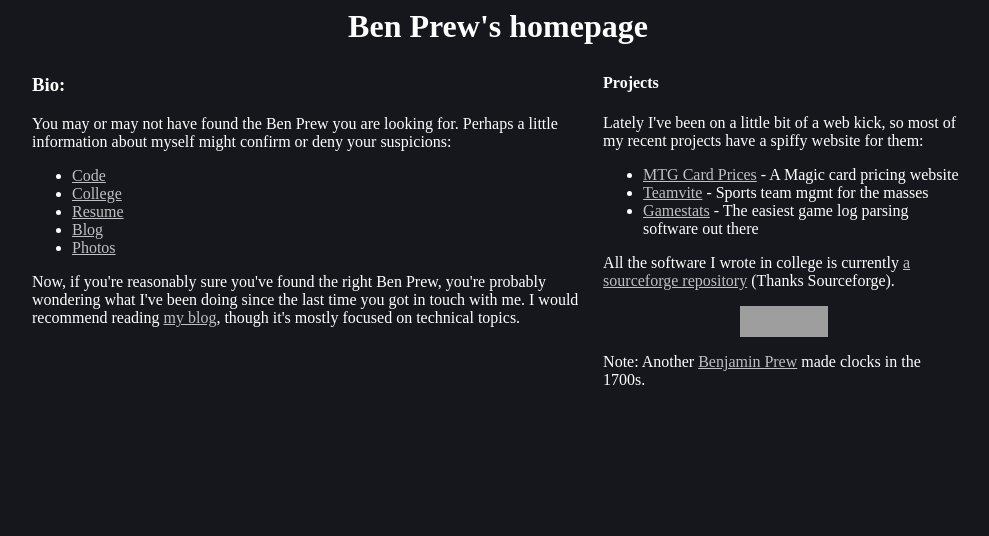
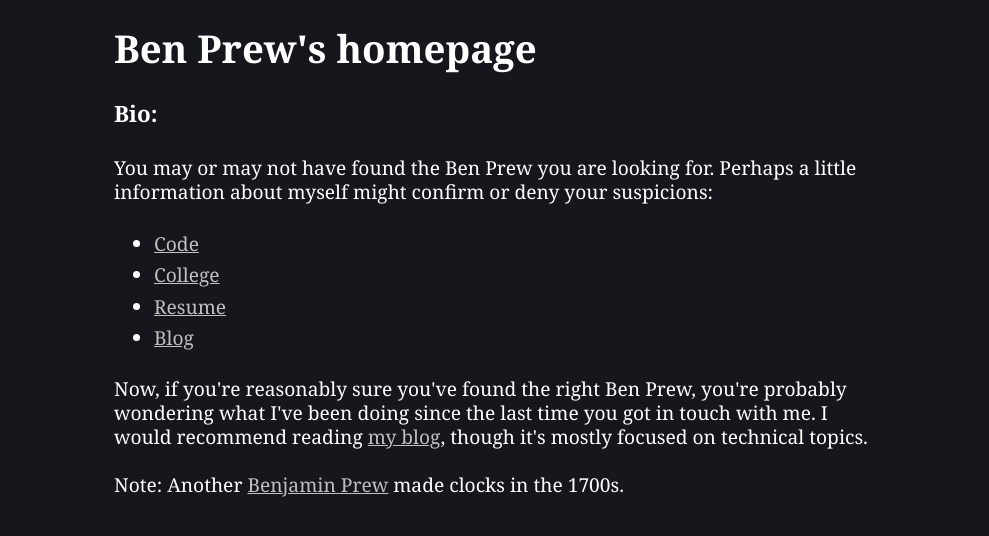
Before and after one commit to benprew/throwingbones, a plain HTML site: page ben/index.html in a window 1280 px wide. Shown: the whole page, without its empty margins (142-1131 px from the left). Drawn offline with Linux system fonts and the light colour scheme; grey boxes are pictures that could not be loaded; a web font is replaced by a local one.

Commit message:
Clean up deploy scripts and remove old files

```diff
--- a/ben/index.html
+++ b/ben/index.html
@@ -6,42 +6,21 @@
     <title>Ben Prew</title>
   </head>
   <body>
-  <center>
     <h1>Ben Prew's homepage</h1>
-  <table border=0 cellpadding=8 cellspacing=0 width="75%">
-  <tr>
-  <td width="50%" valign="top"><h3>Bio:</h3>
+    <h3>Bio:</h3>
     <p>You may or may not have found the Ben Prew you are looking for.  Perhaps a little information about myself might confirm or deny your suspicions:
       <ul>
         <li><a href="https://github.com/benprew">Code</a></li>
         <li><a href="http://cs.georgefox.edu">College</a></li>
         <li><a href="http://www.linkedin.com/in/benprew">Resume</a></li>
-      <li><a href="blog/">Blog</a></li>
-      <li><a href="https://plus.google.com/+BenPrew">Photos</a></li>
+        <li><a href="blog/index.html">Blog</a></li>
       </ul>
 
       <p>Now, if you're reasonably sure you've found the right Ben Prew, you're probably
         wondering what I've been doing since the last time you got in touch with me.  I would
-  recommend reading <a href="http://blog.verastreet.com">my blog</a>, though it's mostly
-  focused on technical topics.
+        recommend reading <a href="blog/index.html">my blog</a>, though it's mostly
+        focused on technical topics.</p>
 
-  </td>
-  <td width="33%" valign="top">
-
-  <h4>Projects</h4>
-  <p>Lately I've been on a little bit of a web kick, so most of my recent projects have a spiffy website for them:
-  <ul>
-    <li><a href="http://mtg.throwingbones.com">MTG Card Prices</a> - A Magic card pricing website</li>
-    <li><a href="http://www.teamvite.com">Teamvite</a> - Sports team mgmt for the masses</li>
-    <li><a href="http://gamestats.sf.net">Gamestats</a> - The easiest game log parsing software out there</li>
-  </ul>
-
-  <p>All the software I wrote in college is currently <a href="http://sourceforge.net/projects/mycode/">a sourceforge repository</a> (Thanks Sourceforge).
-  <div align="center"><A href="http://sourceforge.net"> <IMG src="http://sourceforge.net/sflogo.php?group_id=37148" width="88" height="31" border="0" alt="SourceForge Logo"></A></div>
-  <p/>Note: Another <a href="http://www.brianloomes.com/details/detailprew.html">Benjamin Prew</a> made clocks in the 1700s.
-  </td>
-  </tr>
-  </table>
-  </center>
+      <p>Note: Another <a href="http://www.brianloomes.com/details/detailprew.html">Benjamin Prew</a> made clocks in the 1700s.</p>
   </body>
 </html>
--- a/ben/style.css
+++ b/ben/style.css
@@ -1,10 +1,29 @@
-body { color: white; background-color: #16161D; font-family: 'Ledger', serif; }
-h1 { color: white; }
-h2 { color: white; }
-h3 { color: white; }
-li{ color: white; }
-p{ color: white; }
-p.in{ text-indent: 1em; }
-:link{ color: silver; }
-:visited{ color: silver; }
-:active{ color: silver; }
+body {
+    color: white;
+    background-color: #16161D;
+    margin:1em auto;
+    max-width:40em;
+    padding:0 .62em;
+    font:1.2em/1.62 Cambria, Georgia, serif;
+    -- Baskerville, "Baskerville old face", "Hoefler Text", Garamond, "Times New Roman", serif;
+        -- font-family: "Lucida Bright", Georgia, serif;
+    -- font-family: 'Ledger', Garamond, Baskerville, "Baskerville Old Face", "Hoefler Text", "Times New Roman", serif;
+    -- font-family: 'Ledger', serif;
+}
+h1 {
+    line-height: 48px;
+    margin: 24px 0;
+}
+p {
+    line-height: 24px;
+    margin: 24px 0;
+}
+h1,h2,h3,li,p {
+    color: white;
+}
+p.in {
+    text-indent: 1em;
+}
+:link, :visited, :active {
+    color: silver;
+}
```
Also changed, not shown: ben/blog/index.html (+1 -1 lines), index.html (+3 -2 lines), 7 other files. Lines whose indentation alone changed are shown as unchanged.
